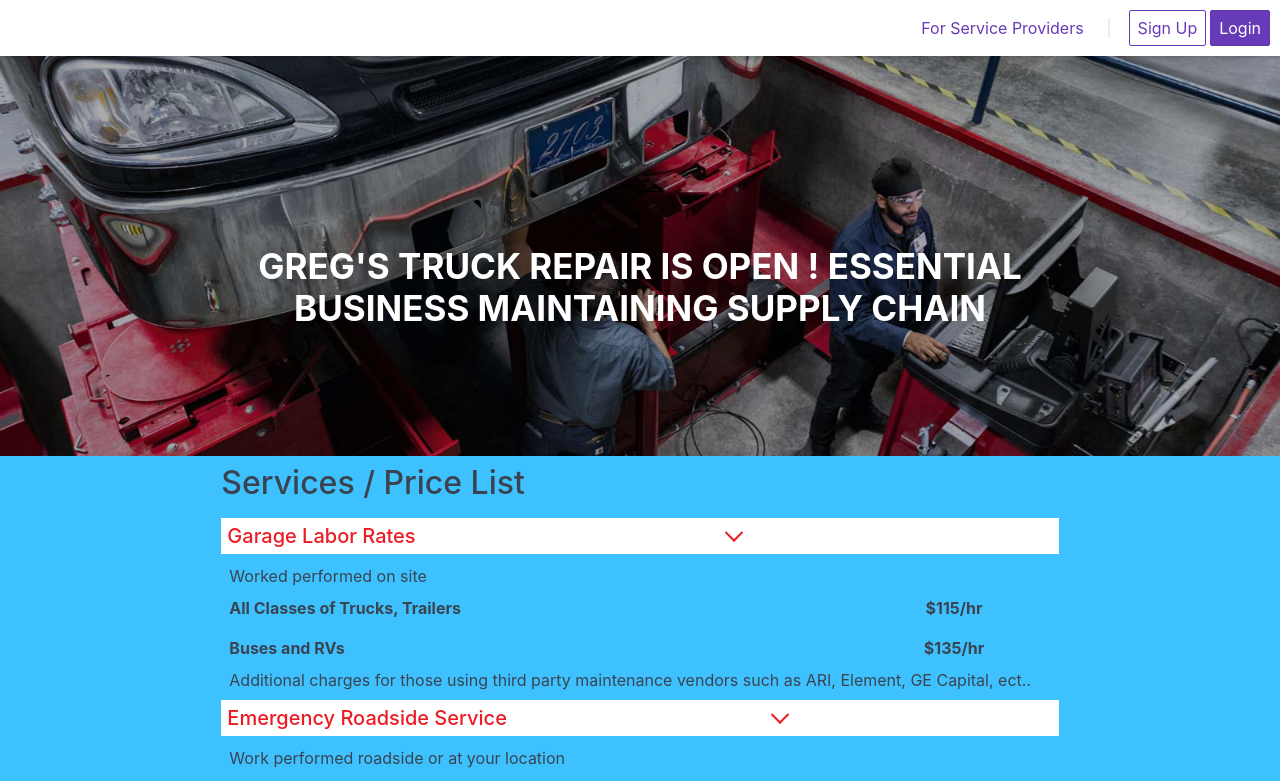
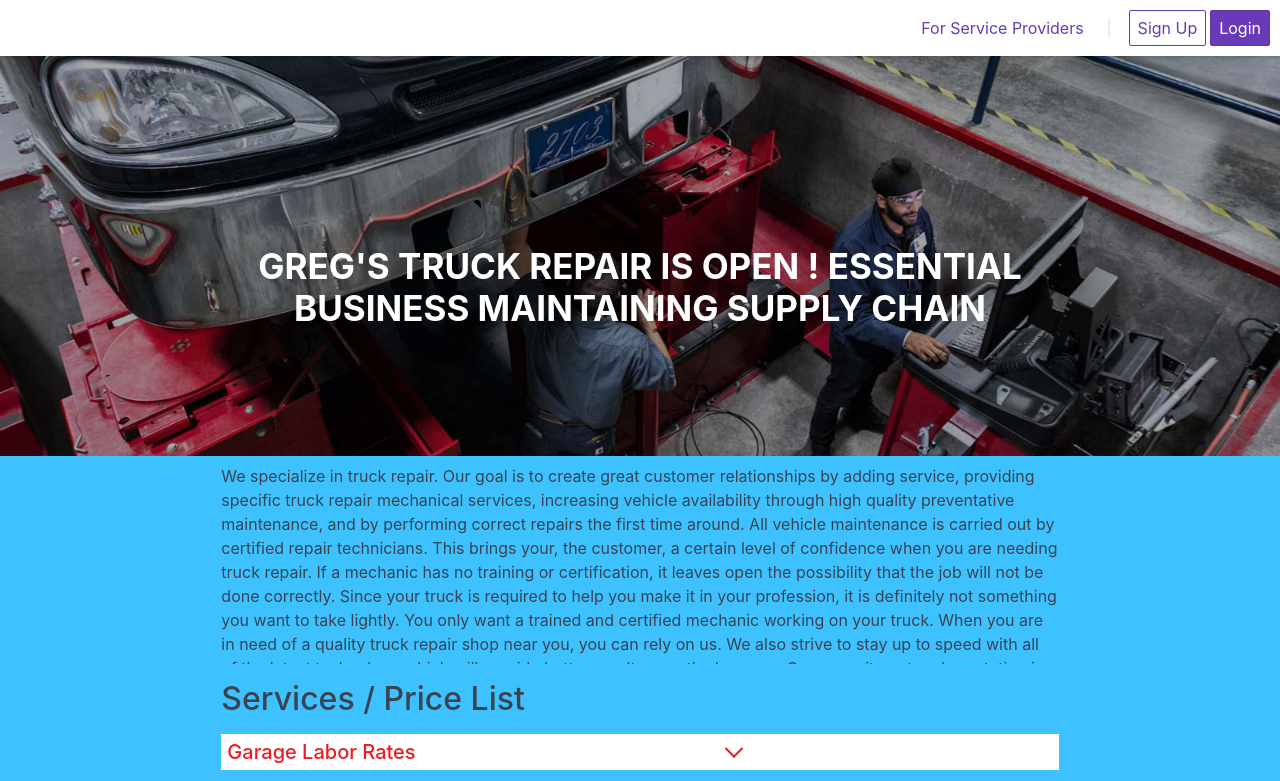
Before and after one commit to selahattintoprak/offtheboatfishgrill.com, a Next.js app: page / in a window 1280 px wide. Shown: the top 781 px of the page. Built offline with nearby package versions, Linux system fonts and the light colour scheme.

Commit message:
added content

```diff
--- a/pages/index.js
+++ b/pages/index.js
@@ -4,7 +4,7 @@ import MenuPrices from "../components/MenuPrices/MenuPrices";
 import menuPrices from "../src/data/client/menu_prices";
 import AboutUs from "../components/AboutUs/AboutUs";
 import ContactUs from "../components/ContactUs/ContactUs";
-
+import Content from "../src/data/content";
 export const config = { amp: true };
 
 export default () => (
@@ -25,6 +25,15 @@ export default () => (
               >
                 GREG'S TRUCK REPAIR IS OPEN ! ESSENTIAL BUSINESS MAINTAINING SUPPLY CHAIN
               </h1>
+            </div>
+          </div>
+        </div>
+      </section>
+      <section className="section section-content">
+        <div className="container">
+          <div className="columns">
+            <div className="column col-lg-12 col-8 col-mx-auto">
+              <div className="content">{Content}</div>
             </div>
           </div>
         </div>
@@ -89,6 +98,10 @@ export default () => (
           background-repeat: no-repeat; /* Do not repeat the image */
           background-size: cover; /* Resize the background image to cover the entire container */
         }
+        .section-content .content {
+          height: 200px;
+          overflow-y: scroll;
+        }
       `}
     </style>
   </>
--- /dev/null
+++ b/src/data/content.js
@@ -0,0 +1,9 @@
+export default `We specialize in truck repair. Our goal is to create great customer relationships by adding service, providing specific truck repair mechanical services, increasing vehicle availability through high quality preventative maintenance, and by performing correct repairs the first time around. All vehicle maintenance is carried out by certified repair technicians. This brings your, the customer, a certain level of confidence when you are needing truck repair. If a mechanic has no training or certification, it leaves open the possibility that the job will not be done correctly. Since your truck is required to help you make it in your profession, it is definitely not something you want to take lightly. You only want a trained and certified mechanic working on your truck. When you are in need of a quality truck repair shop near you, you can rely on us.
+
+We also strive to stay up to speed with all of the latest technology which will provide better results over the long run. Our commitment and reputation is reflected well in the truck repair service we provide to you. This means that we put you, the customer first. We will always ensure that you are 100% satisfied with all of the work performed. This is our commitment to you. We place getting your truck repaired correctly above the payment we receive from you for doing the work. If you are not totally satisfied with the work, we will go the extra mile to make sure you are happy with our truck repairs.
+
+We work on all makes and models of trucks including heavy, medium and light duty trucks. We realize the absolute importance of keeping your truck running well and are available 24 hours a day, 365 days out of the year. Stuck on the road somewhere? In need of repair but it is not possible to get your truck to our location? No problem! We are a mobile truck repair shop near you. We are able to come to your location for all repairs. If you are stuck on the side of the road, we can get there to perform whatever work is required to get you back on the road as soon as possible.
+
+When you need repair, you have the option to take it to your dealership for work needed. Unfortunately, this can take weeks due to the nature of going that route. This is due to a lot of red tape associated with dealing with dealerships. Sometimes it is nice to deal with a truck repair company that will deal with you more on a personal level. This provides better communication and understanding so we completely understand what needs to be done to get your truck back on the road in as short a time as possible. With us, you can rest assured your truck will be diagnosed the same day, and if possible, repaired the same day.
+
+Still not sure about our truck repair service? We would be happy to have you call us to inquire about all of the services we can offer  you. Some of these include Federal DOT Inspection, Missouri State Safety Inspection, GVIP Emissions Tests, IDOD Inspections, Pre-Buy Inspections and many more. All of our prices are very reasonable and competitive in today’s market. If you have any questions or simply want to inquire about our company in general, please don’t hesitate to contact us. `
```
